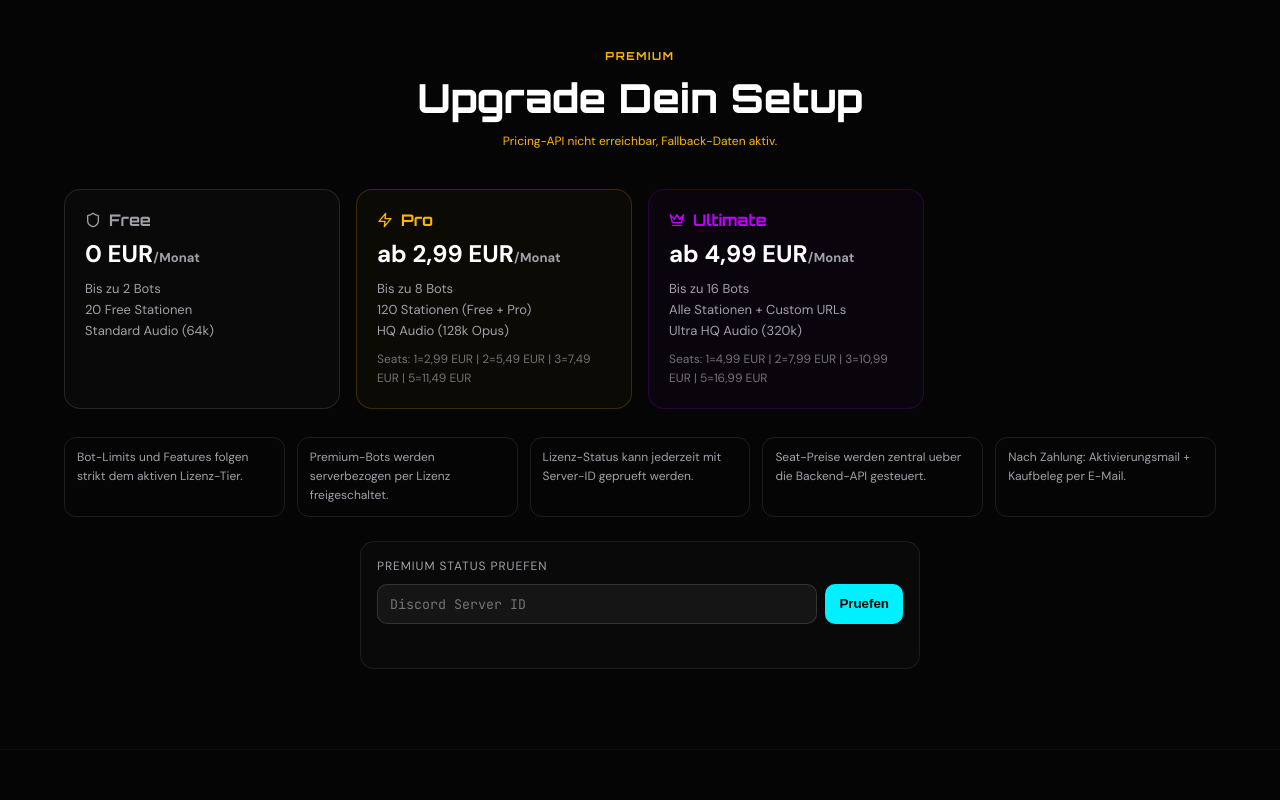
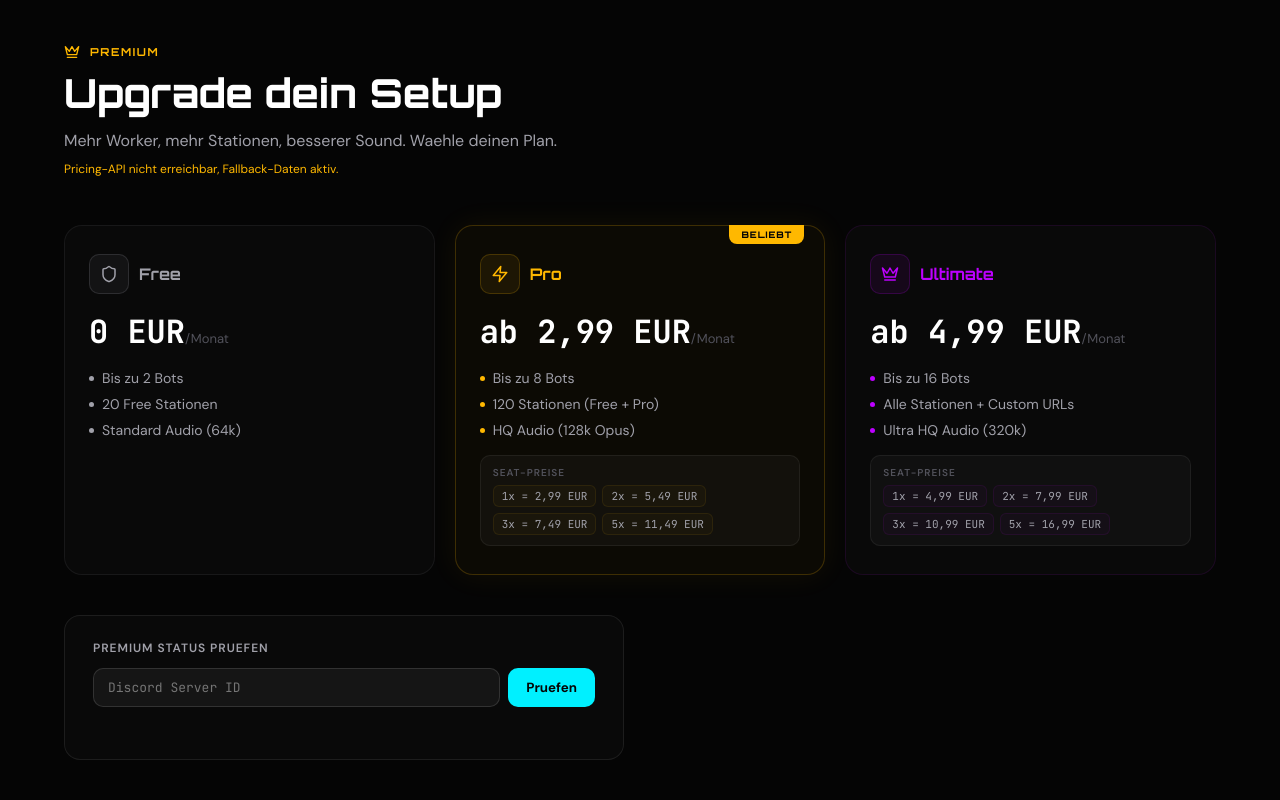
Before and after one commit to Tabsi1998/Discord-Radio-Bot, a React (Create React App) app in the folder frontend/: page / in a window 1280 px wide. Shown: the part 3520-4320 px from the top of the page. Built offline with nearby package versions, Linux system fonts and the light colour scheme; no server answers; the HTML template or start-up script is replaced by a standard one.

Commit message:
auto-commit for cc7a9df0-d5c3-4c83-bfcb-bcc217a98889

```diff
--- a/frontend/src/components/Premium.js
+++ b/frontend/src/components/Premium.js
@@ -188,13 +188,19 @@ function Premium() {
   return (
     <section id="premium" data-testid="premium-section" style={{ padding: '80px 0', position: 'relative', zIndex: 1 }}>
       <div className="section-container">
-        <div style={{ textAlign: 'center', marginBottom: 40 }}>
-          <span style={{ fontFamily: "'Orbitron', sans-serif", fontSize: 11, letterSpacing: '0.15em', color: '#FFB800', textTransform: 'uppercase', fontWeight: 700 }}>
-            Premium
-          </span>
-          <h2 style={{ fontFamily: "'Orbitron', sans-serif", fontWeight: 800, fontSize: 'clamp(24px, 4vw, 40px)', marginTop: 8 }}>
-            Upgrade Dein Setup
+        <div style={{ marginBottom: 48 }}>
+          <div style={{ display: 'flex', alignItems: 'center', gap: 10, marginBottom: 8 }}>
+            <Crown size={16} color="#FFB800" />
+            <span style={{ fontFamily: "'Orbitron', sans-serif", fontSize: 11, letterSpacing: '0.15em', color: '#FFB800', textTransform: 'uppercase', fontWeight: 700 }}>
+              Premium
+            </span>
+          </div>
+          <h2 style={{ fontFamily: "'Orbitron', sans-serif", fontWeight: 800, fontSize: 'clamp(24px, 4vw, 40px)', marginBottom: 12 }}>
+            Upgrade dein Setup
           </h2>
+          <p style={{ color: '#A1A1AA', fontSize: 16, maxWidth: 500 }}>
+            Mehr Worker, mehr Stationen, besserer Sound. Waehle deinen Plan.
+          </p>
           {pricingError && (
             <p style={{ marginTop: 10, fontSize: 12, color: '#FFB800' }}>
               {pricingError}
@@ -202,105 +208,153 @@ function Premium() {
           )}
         </div>
 
-        <div style={{ display: 'grid', gridTemplateColumns: 'repeat(auto-fill, minmax(260px, 1fr))', gap: 16, marginBottom: 28 }}>
+        {/* Plan Cards */}
+        <div style={{ display: 'grid', gridTemplateColumns: 'repeat(auto-fill, minmax(300px, 1fr))', gap: 20, marginBottom: 40 }}>
           {PLAN_ORDER.map((planId) => {
             const tier = pricing.tiers[planId];
             const meta = PLAN_META[planId];
             const Icon = meta.icon;
+            const isPro = planId === 'pro';
             const seatEntries = Object.entries(tier.seatPricing || {})
               .sort((a, b) => Number(a[0]) - Number(b[0]));
 
             return (
               <div
                 key={planId}
+                data-testid={`plan-card-${planId}`}
                 style={{
-                  border: `1px solid ${meta.color}30`,
-                  background: `${meta.color}08`,
-                  borderRadius: 16,
-                  padding: 20,
+                  position: 'relative',
+                  borderRadius: 18,
+                  padding: '28px 24px',
+                  background: isPro ? `${meta.color}08` : 'rgba(255,255,255,0.02)',
+                  border: `1px solid ${meta.color}${isPro ? '35' : '18'}`,
+                  transition: 'border-color 0.3s, box-shadow 0.3s',
+                  boxShadow: isPro ? `0 0 30px ${meta.color}10` : 'none',
+                }}
+                onMouseEnter={(e) => {
+                  e.currentTarget.style.borderColor = `${meta.color}50`;
+                  if (isPro) e.currentTarget.style.boxShadow = `0 0 40px ${meta.color}18`;
+                }}
+                onMouseLeave={(e) => {
+                  e.currentTarget.style.borderColor = `${meta.color}${isPro ? '35' : '18'}`;
+                  e.currentTarget.style.boxShadow = isPro ? `0 0 30px ${meta.color}10` : 'none';
                 }}
               >
-                <div style={{ display: 'flex', alignItems: 'center', gap: 8, marginBottom: 8 }}>
-                  <Icon size={16} color={meta.color} />
-                  <strong style={{ color: meta.color, fontFamily: "'Orbitron', sans-serif" }}>
+                {isPro && (
+                  <div style={{
+                    position: 'absolute', top: -1, right: 20,
+                    padding: '4px 12px', borderRadius: '0 0 8px 8px',
+                    background: meta.color, color: '#050505',
+                    fontFamily: "'Orbitron', sans-serif",
+                    fontSize: 9, fontWeight: 800, letterSpacing: '0.1em',
+                  }}>
+                    BELIEBT
+                  </div>
+                )}
+
+                <div style={{ display: 'flex', alignItems: 'center', gap: 10, marginBottom: 16 }}>
+                  <div style={{
+                    width: 40, height: 40, borderRadius: 10,
+                    background: `${meta.color}12`, border: `1px solid ${meta.color}30`,
+                    display: 'flex', alignItems: 'center', justifyContent: 'center',
+                  }}>
+                    <Icon size={18} color={meta.color} />
+                  </div>
+                  <strong style={{ color: meta.color, fontFamily: "'Orbitron', sans-serif", fontSize: 16 }}>
                     {tier.name}
                   </strong>
                 </div>
-                <div style={{ fontSize: 24, fontWeight: 800, marginBottom: 10 }}>
+
+                <div style={{ fontSize: 32, fontWeight: 800, marginBottom: 16, fontFamily: "'JetBrains Mono', monospace" }}>
                   {buildPriceLabel(planId, tier)}
-                  <span style={{ fontSize: 13, color: '#A1A1AA' }}>/Monat</span>
+                  <span style={{ fontSize: 13, color: '#52525B', fontWeight: 400, fontFamily: "'DM Sans', sans-serif" }}>/Monat</span>
                 </div>
-                <div style={{ color: '#A1A1AA', fontSize: 13, lineHeight: 1.6 }}>
+
+                <div style={{ display: 'flex', flexDirection: 'column', gap: 8, marginBottom: 16 }}>
                   {tier.features.map((feature) => (
-                    <div key={feature}>{feature}</div>
+                    <div key={feature} style={{ display: 'flex', alignItems: 'center', gap: 8 }}>
+                      <div style={{ width: 5, height: 5, borderRadius: '50%', background: meta.color, flexShrink: 0 }} />
+                      <span style={{ fontSize: 14, color: '#A1A1AA' }}>{feature}</span>
+                    </div>
                   ))}
-                  {seatEntries.length > 0 && (
-                    <div style={{ marginTop: 8, color: '#737373', fontSize: 12 }}>
-                      Seats:{' '}
-                      {seatEntries.map(([seats, value]) => `${seats}=${formatEuro(value)}`).join(' | ')}
+                </div>
+
+                {seatEntries.length > 0 && (
+                  <div style={{
+                    marginTop: 8, padding: '10px 12px', borderRadius: 10,
+                    background: 'rgba(255,255,255,0.03)',
+                    border: '1px solid rgba(255,255,255,0.06)',
+                  }}>
+                    <div style={{ fontSize: 10, color: '#52525B', fontWeight: 600, letterSpacing: '0.1em', marginBottom: 6, textTransform: 'uppercase' }}>
+                      Seat-Preise
                     </div>
-                  )}
-                </div>
+                    <div style={{ display: 'flex', flexWrap: 'wrap', gap: 6 }}>
+                      {seatEntries.map(([seats, value]) => (
+                        <span key={seats} style={{
+                          padding: '3px 8px', borderRadius: 6,
+                          background: `${meta.color}08`, border: `1px solid ${meta.color}15`,
+                          fontFamily: "'JetBrains Mono', monospace",
+                          fontSize: 11, color: '#A1A1AA',
+                        }}>
+                          {seats}x = {formatEuro(value)}
+                        </span>
+                      ))}
+                    </div>
+                  </div>
+                )}
               </div>
             );
           })}
         </div>
 
-        <div style={{ display: 'grid', gridTemplateColumns: 'repeat(auto-fill, minmax(220px, 1fr))', gap: 12, marginBottom: 24 }}>
-          {[
-            'Bot-Limits und Features folgen strikt dem aktiven Lizenz-Tier.',
-            'Premium-Bots werden serverbezogen per Lizenz freigeschaltet.',
-            'Lizenz-Status kann jederzeit mit Server-ID geprueft werden.',
-            'Seat-Preise werden zentral ueber die Backend-API gesteuert.',
-            'Nach Zahlung: Aktivierungsmail + Kaufbeleg per E-Mail.',
-          ].map((text) => (
-            <div key={text} style={{ border: '1px solid rgba(255,255,255,0.1)', borderRadius: 12, padding: '10px 12px', color: '#A1A1AA', fontSize: 12, lineHeight: 1.6 }}>
-              {text}
-            </div>
-          ))}
-        </div>
-
-        <div style={{ maxWidth: 560, margin: '0 auto', background: 'rgba(255,255,255,0.02)', border: '1px solid rgba(255,255,255,0.08)', borderRadius: 14, padding: 16 }}>
-          <div style={{ fontSize: 12, letterSpacing: '0.08em', textTransform: 'uppercase', color: '#A1A1AA', marginBottom: 10 }}>
-            Premium Status Pruefen
+        {/* Status Checker */}
+        <div style={{
+          maxWidth: 560, padding: '24px 28px',
+          background: 'rgba(255,255,255,0.02)',
+          border: '1px solid rgba(255,255,255,0.08)',
+          borderRadius: 16,
+        }}>
+          <div style={{ fontSize: 12, letterSpacing: '0.08em', textTransform: 'uppercase', color: '#A1A1AA', marginBottom: 12, fontWeight: 600 }}>
+            Premium Status pruefen
           </div>
           <div style={{ display: 'flex', gap: 8 }}>
             <input
+              data-testid="premium-server-id-input"
               value={serverId}
               onChange={(e) => setServerId(e.target.value)}
-              onKeyDown={(e) => {
-                if (e.key === 'Enter') {
-                  checkStatus();
-                }
-              }}
+              onKeyDown={(e) => { if (e.key === 'Enter') checkStatus(); }}
               placeholder="Discord Server ID"
               style={{
-                flex: 1,
-                background: 'rgba(255,255,255,0.05)',
-                border: '1px solid rgba(255,255,255,0.12)',
-                borderRadius: 10,
-                color: '#fff',
-                padding: '10px 12px',
-                fontFamily: "'JetBrains Mono', monospace",
+                flex: 1, background: 'rgba(255,255,255,0.05)',
+                border: '1px solid rgba(255,255,255,0.12)', borderRadius: 10,
+                color: '#fff', padding: '10px 14px',
+                fontFamily: "'JetBrains Mono', monospace", fontSize: 13,
+                outline: 'none', transition: 'border-color 0.2s',
               }}
+              onFocus={(e) => { e.target.style.borderColor = 'rgba(0,240,255,0.3)'; }}
+              onBlur={(e) => { e.target.style.borderColor = 'rgba(255,255,255,0.12)'; }}
             />
             <button
+              data-testid="premium-check-btn"
               onClick={checkStatus}
               disabled={checkingStatus}
               style={{
                 background: checkingStatus ? 'rgba(0,240,255,0.5)' : '#00F0FF',
-                border: 'none',
-                color: '#050505',
-                borderRadius: 10,
-                fontWeight: 700,
-                padding: '10px 14px',
-                cursor: checkingStatus ? 'default' : 'pointer',
+                border: 'none', color: '#050505', borderRadius: 10,
+                fontWeight: 700, padding: '10px 18px', cursor: checkingStatus ? 'default' : 'pointer',
+                transition: 'transform 0.15s',
+                fontFamily: "'DM Sans', sans-serif",
               }}
+              onMouseEnter={(e) => { if (!checkingStatus) e.currentTarget.style.transform = 'scale(1.03)'; }}
+              onMouseLeave={(e) => { e.currentTarget.style.transform = 'scale(1)'; }}
             >
               {checkingStatus ? 'Pruefe...' : 'Pruefen'}
             </button>
           </div>
-          <div style={{ marginTop: 10, minHeight: 18, color: resultColor, fontSize: 13, fontFamily: "'JetBrains Mono', monospace" }}>
+          <div data-testid="premium-check-result" style={{
+            marginTop: 10, minHeight: 18, color: resultColor, fontSize: 13,
+            fontFamily: "'JetBrains Mono', monospace",
+          }}>
             {result}
           </div>
         </div>
```
